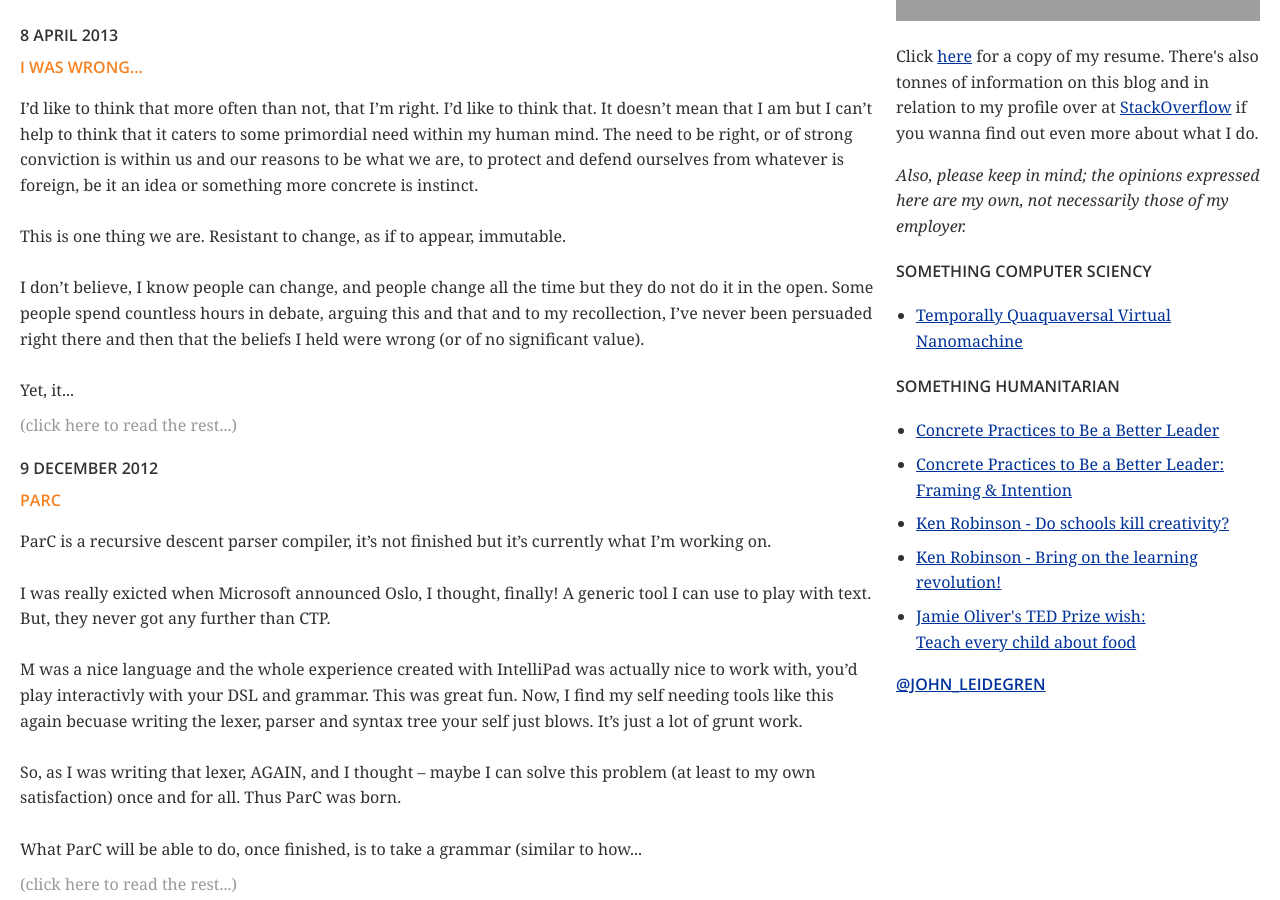
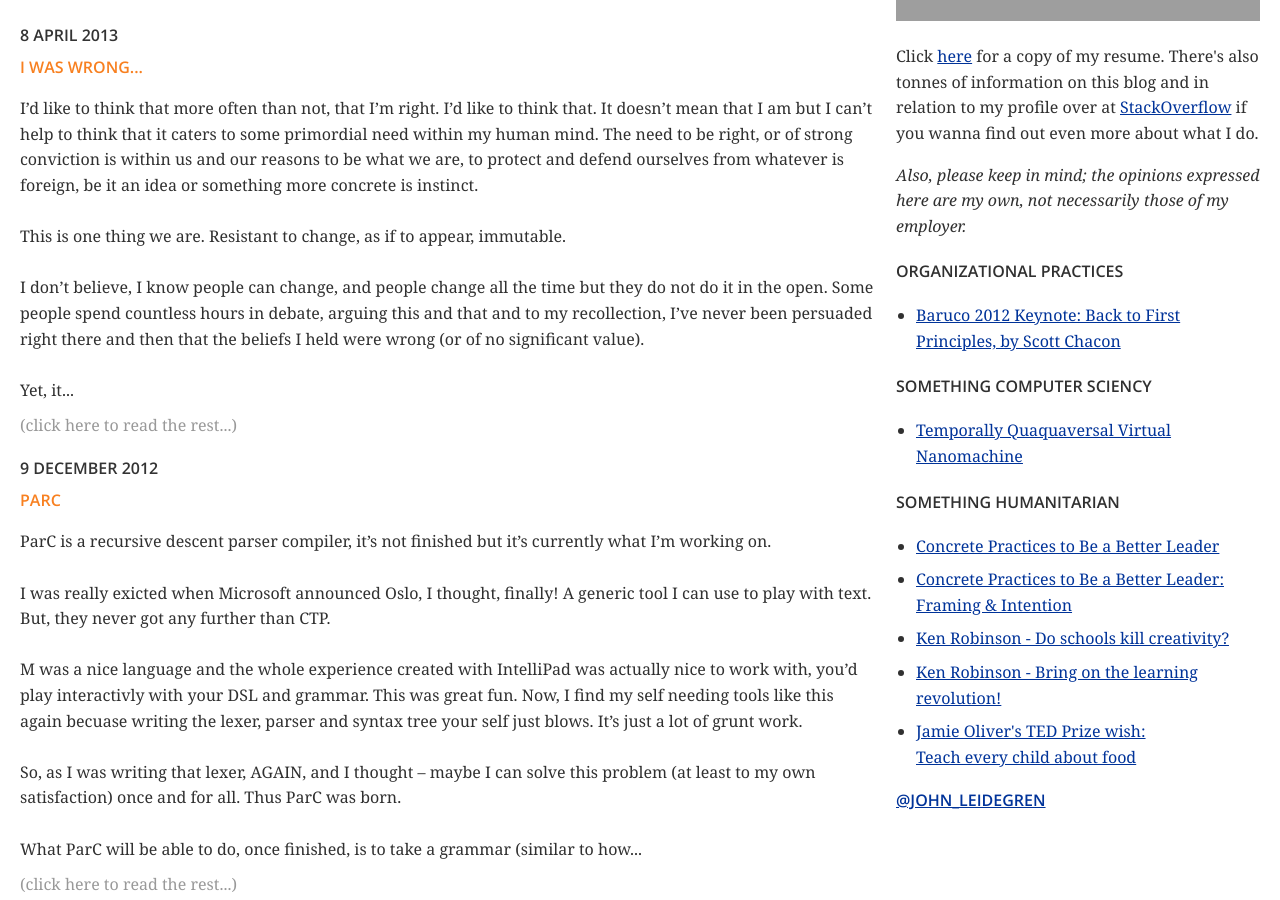
Before and after one commit to leidegre/leidegre.github.com, a Jekyll site: the page built from index.md, in a window 1280 px wide and 900 px high, scrolled down 402 px. Built offline with Jekyll 4.4.1, drawn with Linux system fonts in a browser that asks for light colours; nearby versions of some CDN libraries; grey boxes are pictures that could not be loaded.

Commit message:
Added link to Baruco 2012 Keynote: Back to First Principles, by Scott Chacon

```diff
--- a/_layouts/default.html
+++ b/_layouts/default.html
@@ -70,6 +70,12 @@
 
     <div class="widget-wrapper">
 
+    <h3>Organizational practices</h3>
+
+    <ul class="widget-links">
+        <li><a href="http://www.youtube.com/watch?v=2nK2sJqDe8w">Baruco 2012 Keynote: Back to First Principles, by Scott Chacon</a></li>
+    </ul>
+
     <h3>Something computer sciency</h3>
 
     <ul class="widget-links">
```
